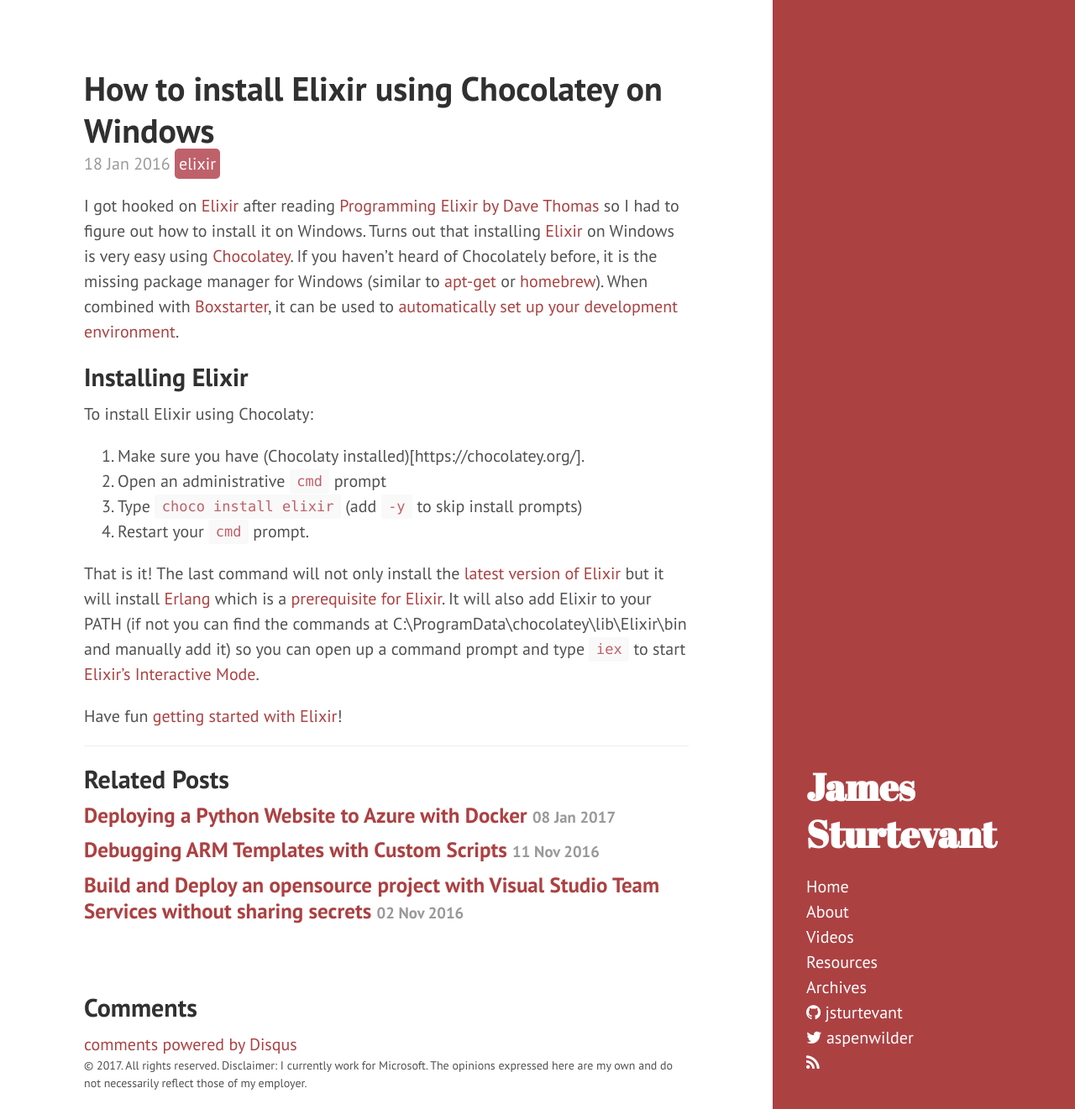
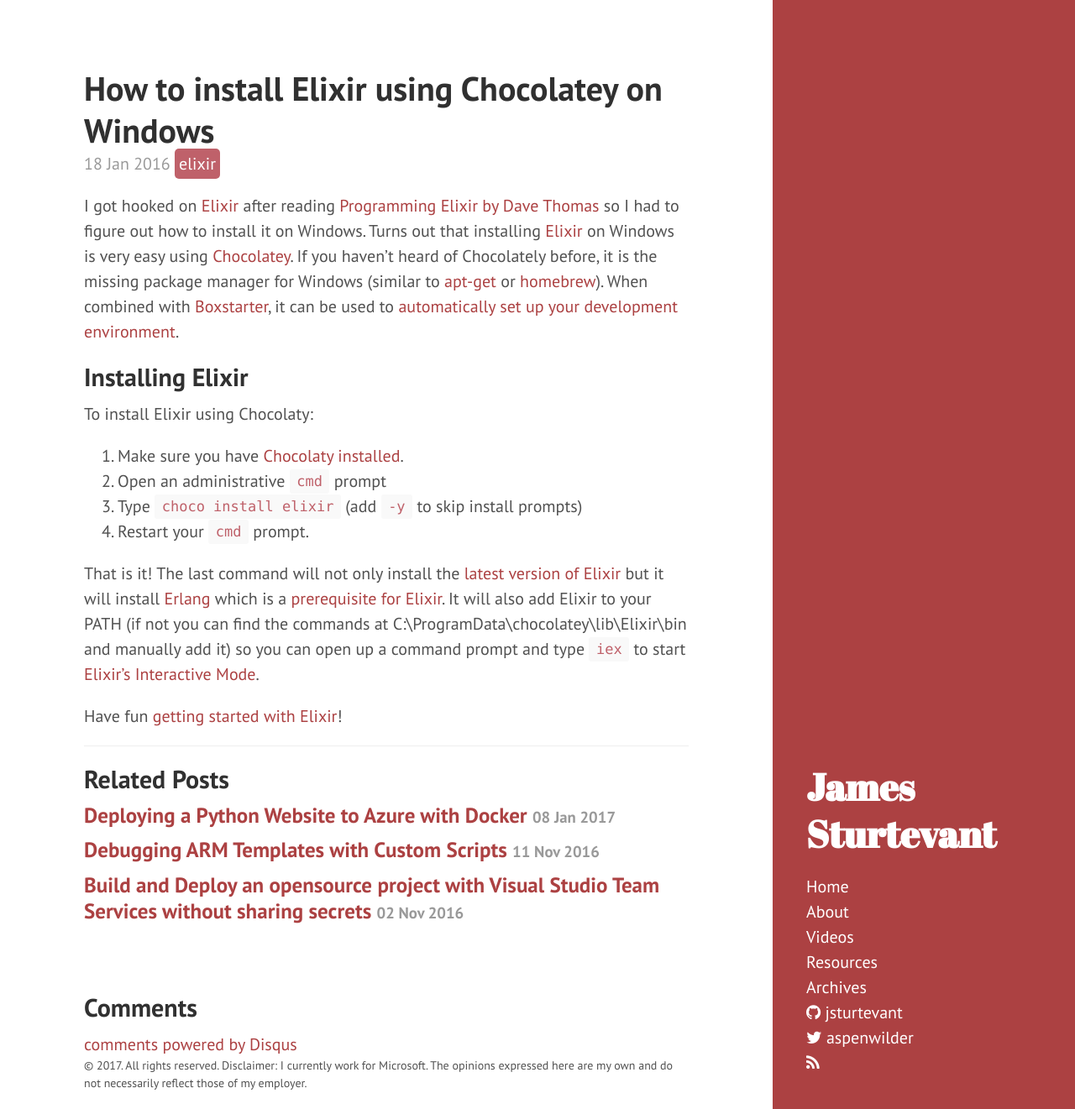
Before and after one commit to jsturtevant/jsturtevant.github.io, a Jekyll site: the page built from _posts/2016-01-18-How-to-install-elixir-using-chocolatey-on-windows.md, in a window 1280 px wide and 1321 px high. Shown: the whole window at 84% size. Built offline with Jekyll 4.4.1, drawn with Linux system fonts in a browser that asks for light colours; nearby versions of some CDN libraries; comment, search, counter and statistics services are not loaded.

Commit message:
fixed link

````diff
--- a/_posts/2016-01-18-How-to-install-elixir-using-chocolatey-on-windows.md
+++ b/_posts/2016-01-18-How-to-install-elixir-using-chocolatey-on-windows.md
@@ -12,7 +12,7 @@ I got hooked on [Elixir](http://elixir-lang.org/) after reading [Programming Eli
 ## Installing Elixir
 To install Elixir using Chocolaty:
 
-1. Make sure you have (Chocolaty installed)[https://chocolatey.org/].
+1. Make sure you have [Chocolaty installed](https://chocolatey.org/).
 2. Open an administrative ```cmd``` prompt
 3. Type ```choco install elixir``` (add ```-y``` to  skip install prompts)
 4. Restart your ```cmd``` prompt.
````
